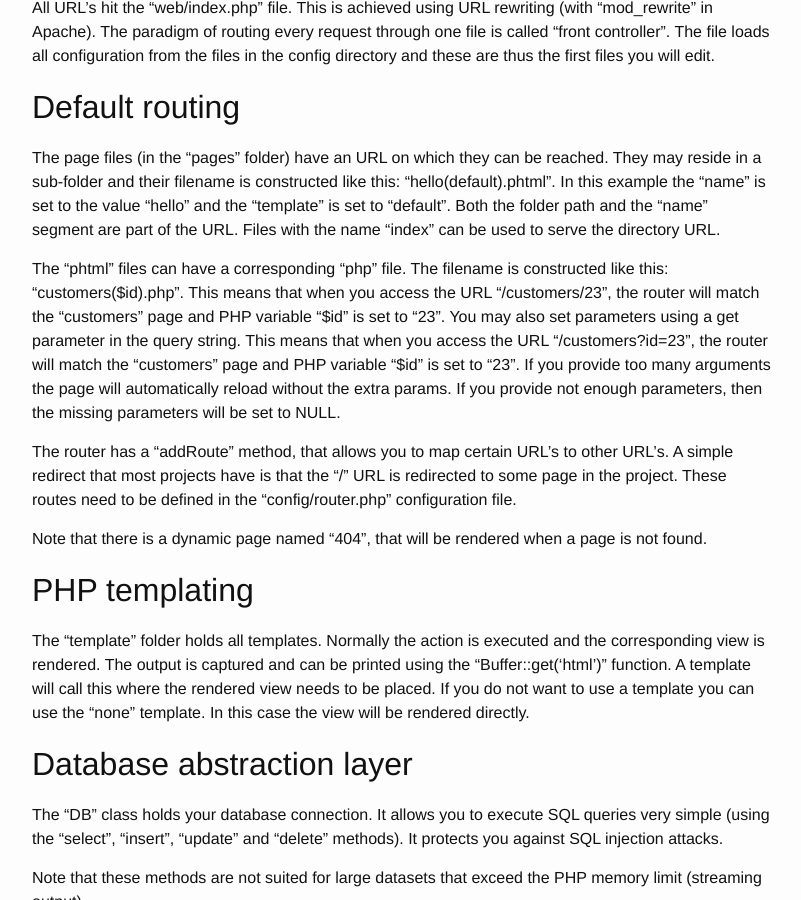
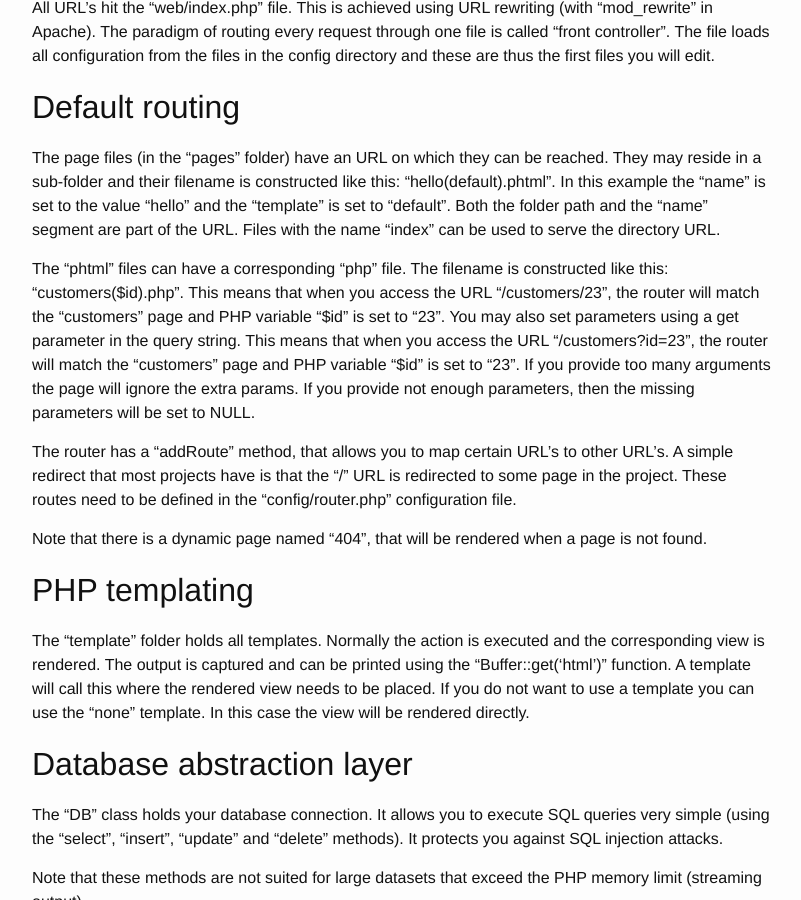
Before and after one commit to mintyphp/mintyphp.github.io, a Jekyll site: the page built from 02-overview.md, in a window 1280 px wide and 900 px high, scrolled down 444 px. Shown: the whole window, without its empty margins (238-1039 px from the left). Built offline with Jekyll 4.4.1, drawn with Linux system fonts in a browser that asks for light colours.

Commit message:
Update 02-overview.md

```diff
--- a/02-overview.md
+++ b/02-overview.md
@@ -31,7 +31,7 @@ The "phtml" files can have a corresponding "php" file. The filename is construct
 This means that when you access the URL "/customers/23", the router will match the "customers" page and PHP variable "$id" is set to "23".
 You may also set parameters using a get parameter in the query string.
 This means that when you access the URL "/customers?id=23", the router will match the "customers" page and PHP variable "$id" is set to "23".
-If you provide too many arguments the page will automatically reload without the extra params.
+If you provide too many arguments the page will ignore the extra params.
 If you provide not enough parameters, then the missing parameters will be set to NULL.
 
 The router has a "addRoute" method, that allows you to map certain URL's to other URL's.
```
